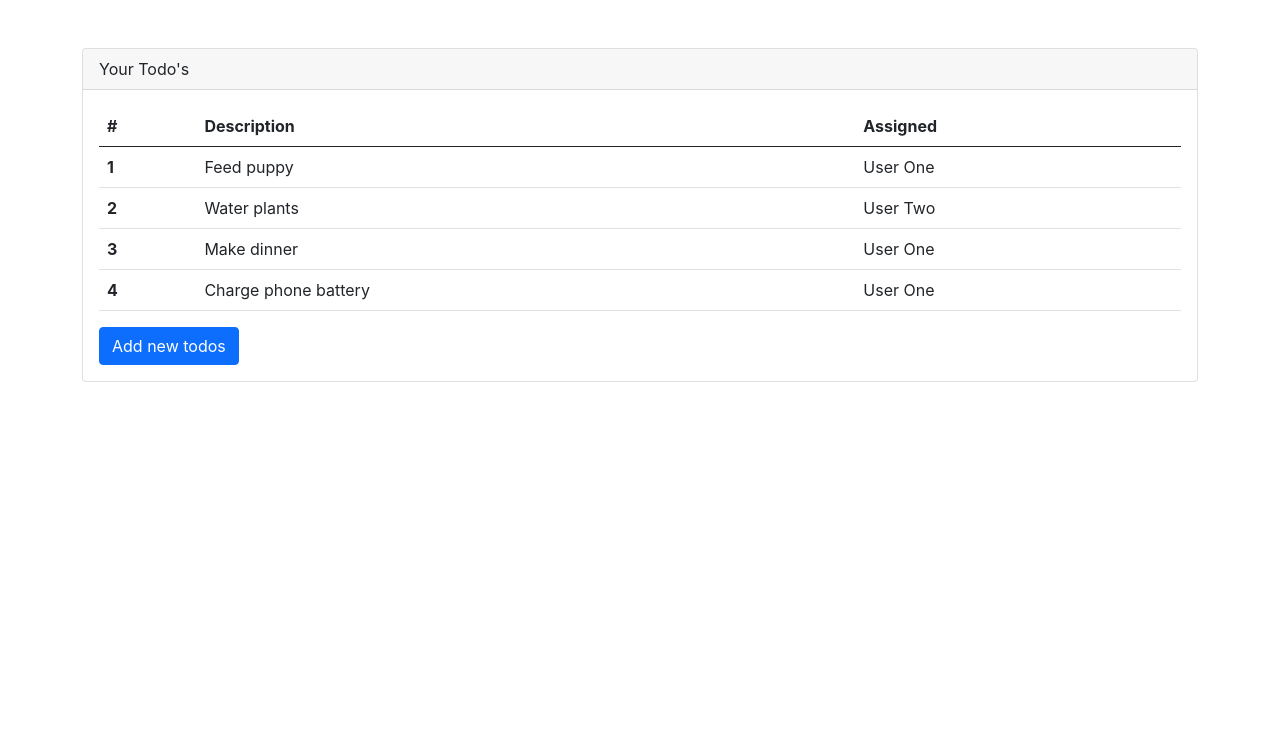
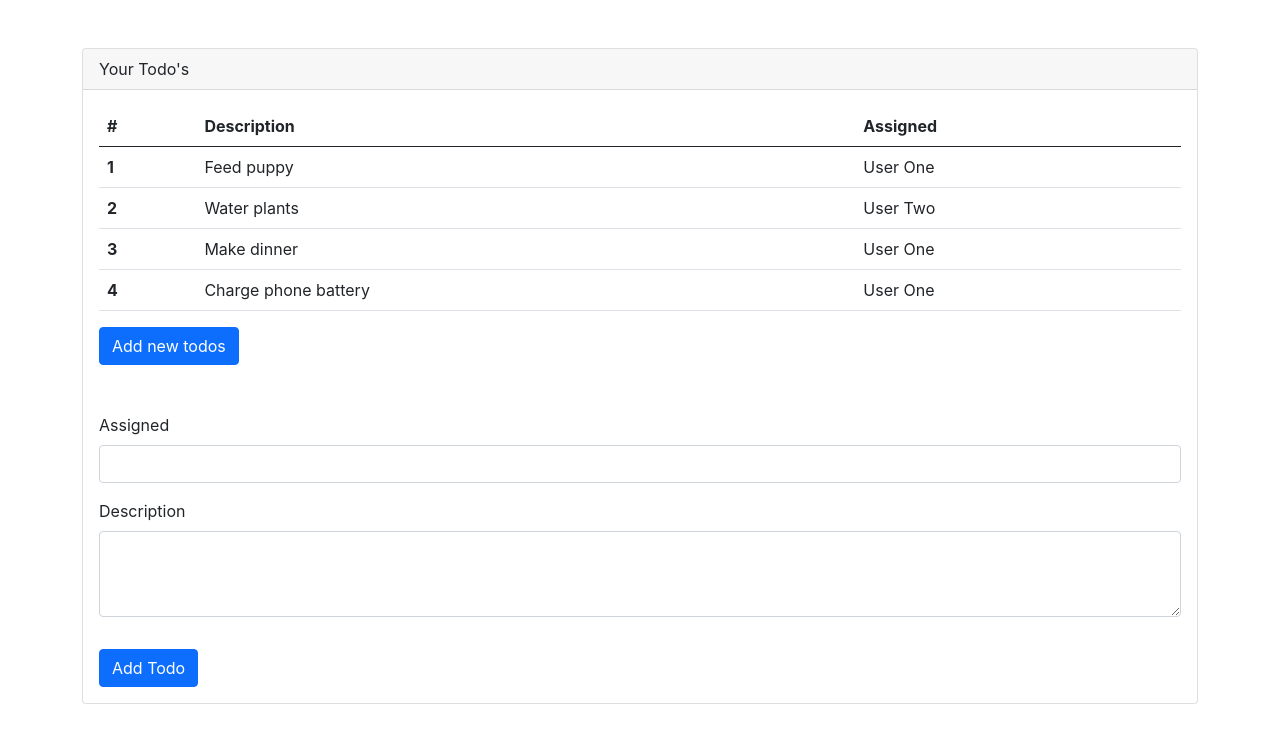
Before and after one commit to VedavyasRamachandraKeremarkande/react-todos-demo, a React (Create React App) app: page / in a window 1280 px wide. Shown: the top 740 px of the page. Built offline with nearby package versions, Linux system fonts and the light colour scheme.

Commit message:
new todo form actions

```diff
--- a/src/App.js
+++ b/src/App.js
@@ -1,6 +1,7 @@
 import React, { useState } from "react"
 import "./App.css"
 import TodoTable from "./components/TodoTable"
+import NewTodoForm from "./components/NewTodoForm"
 
 function App() {
   const [todos, setTodos] = useState([
@@ -35,6 +36,7 @@
           <button onClick={addTodo} className="btn btn-primary">
             Add new todos
           </button>
+          <NewTodoForm></NewTodoForm>
         </div>
       </div>
     </div>
--- a/src/components/NewTodoForm.js
+++ b/src/components/NewTodoForm.js
@@ -1,4 +1,41 @@
 import React, { useState } from "react"
+
+function NewTodoForm() {
+  const [description, setDescription] = useState("")
+  const [assigned, setAssigned] = useState("")
+
+  return (
+    <div className="mt-5">
+      <form>
+        <div className="mb-3">
+          <label className="form-label">Assigned</label>
+          <input
+            type="text"
+            className="form-control"
+            required
+            onChange={(e) => setAssigned(e.target.value)}
+            value={assigned}
+          ></input>
+        </div>
+        <div className="mb-3">
+          <label className="form-label">Description</label>
+          <textarea
+            className="form-control"
+            rows={3}
+            required
+            onChange={(e) => setDescription(e.target.value)}
+            value={description}
+          ></textarea>
+        </div>
+        <button type="button" className="btn btn-primary mt-3">
+          Add Todo
+        </button>
+      </form>
+    </div>
+  )
+}
+
+export default NewTodoForm
 
 // function NewTodoForm(props) {
 
@@ -49,9 +86,3 @@
 // }
 
 // export default NewTodoForm
-
-const NewTodoForm = () => {
-  return <div></div>
-}
-
-export default NewTodoForm
```
